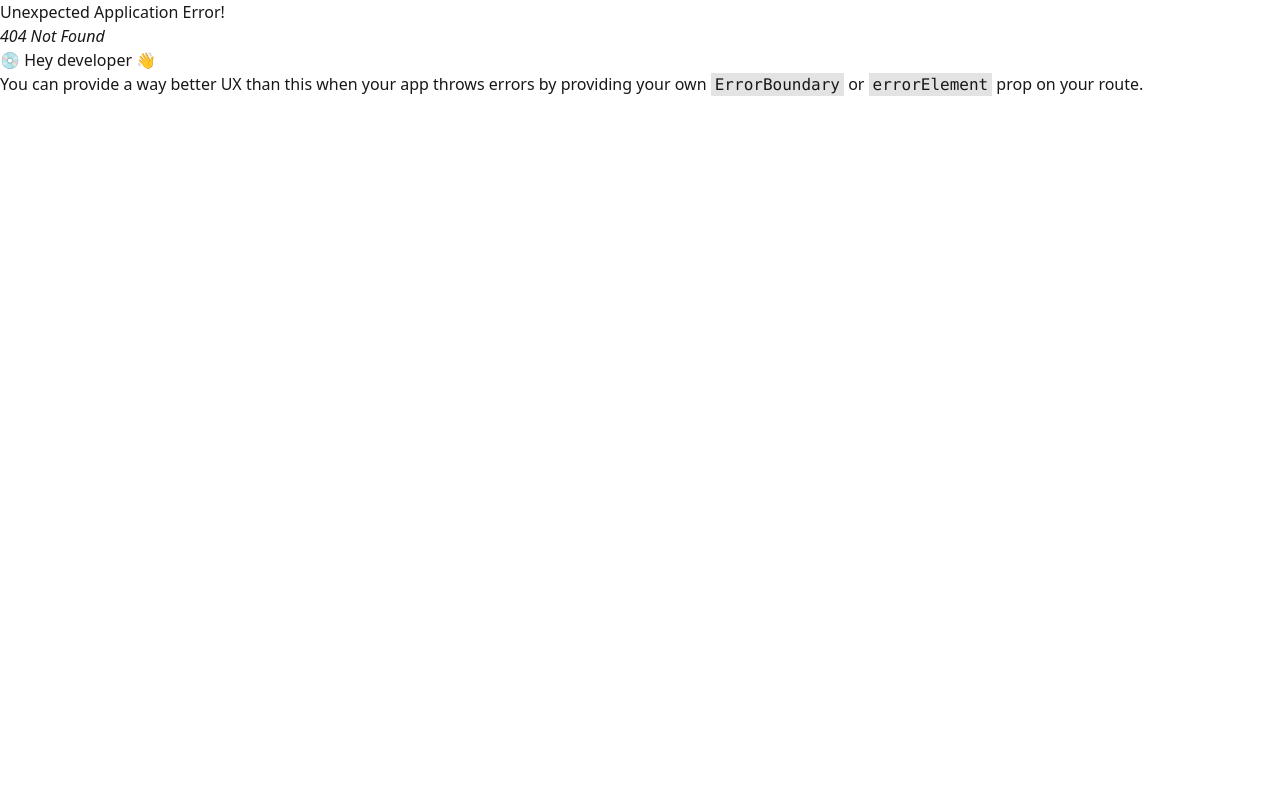
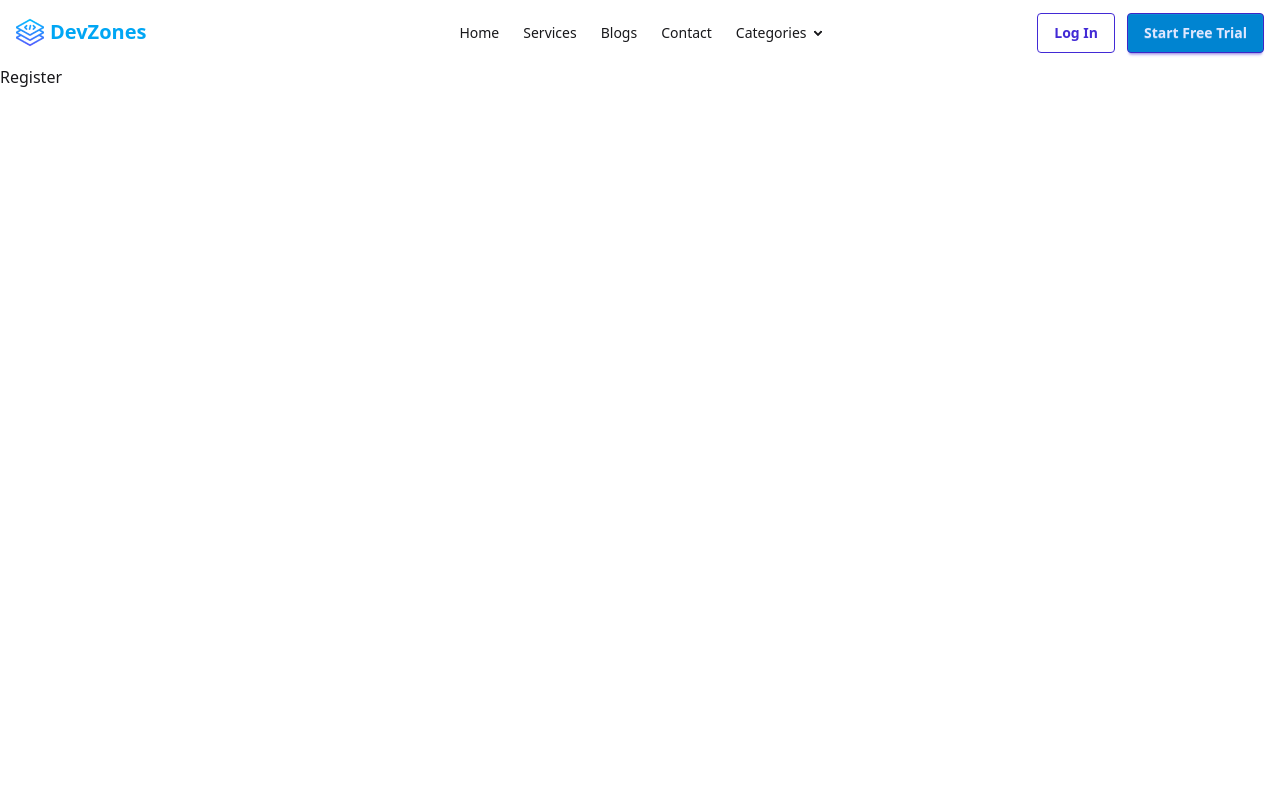
Before and after one commit to ahassh1/react-router-agency, a React (Vite) app: page /register in a window 1280 px wide. Before the commit this address had no page. Shown: the top 800 px of the page. Built offline with nearby package versions, Linux system fonts and the light colour scheme.

Commit message:
error page doen

```diff
--- /dev/null
+++ b/src/components/ErrorPage.jsx
@@ -0,0 +1,28 @@
+import React from "react";
+import errorImage from "../assets/rocket-icon.png";
+import { Link } from "react-router";
+const ErrorPage = ({ message = "Page not found", code = "404" }) => {
+  return (
+    <div className="flex flex-col items-center justify-center min-h-screen space-y-5 text-center">
+      <img src={errorImage} alt="rocker image" />
+      <h1 className="text-4xl font-bold to-gray-700">
+        {code} {message}
+      </h1>
+      <p className="text-gray-500 md:w-2/5 w-full my-4 mx-auto">
+        Rhoncus morbi et augue nec, in id ullamcorper at sit. Condimentum sit
+        nunc in eros scelerisque sed. Commodo in viverra nunc, ullamcorper ut.
+        Non, amet, aliquet scelerisque nullam sagittis, pulvinar. Fermentum
+        scelerisque sit consectetur hac mi. Mollis leo eleifend ultricies purus
+        iaculis.
+      </p>
+      <Link
+        to="/"
+        className="bg-green-400 hover:bg-green-500 cursor-pointer px-6 py-3 text-white rounded-md shadow-md transition duration-300 transform hover:scale-105"
+      >
+        Go to Home page
+      </Link>
+    </div>
+  );
+};
+
+export default ErrorPage;
--- /dev/null
+++ b/src/components/Login.jsx
@@ -0,0 +1,7 @@
+import React from "react";
+
+const Login = () => {
+  return <div>Login</div>;
+};
+
+export default Login;
--- a/src/components/Navbar.jsx
+++ b/src/components/Navbar.jsx
@@ -86,7 +86,7 @@ const Navbar = () => {
             <li>
               <details>
                 <summary>Categories</summary>
-                <ul className="p-2">
+                <ul className="p-2 z-50">
                   <li>
                     <Link to="/">Web Desing</Link>
                   </li>
@@ -105,10 +105,17 @@ const Navbar = () => {
           </ul>
         </div>
         <div className="navbar-end space-x-3">
-          <Link className="btn btn-outline btn-primary hidden sm:flex">
+          <Link
+            to="/login"
+            className="btn btn-outline btn-primary hidden sm:flex"
+          >
             Log In
           </Link>
-          <Link className="btn btn-primary bg-sky-600 hover:bg-white hover:textbla hover:text-black">
+          <Link
+            to="/ErrorPage
+          "
+            className="btn btn-primary bg-sky-600 hover:bg-white hover:textbla hover:text-black"
+          >
             Start Free Trial
           </Link>
         </div>
--- /dev/null
+++ b/src/components/Register.jsx
@@ -0,0 +1,7 @@
+import React from "react";
+
+const Register = () => {
+  return <div>Register</div>;
+};
+
+export default Register;
```
Also changed, not shown: src/main.jsx (+7 -0 lines).
